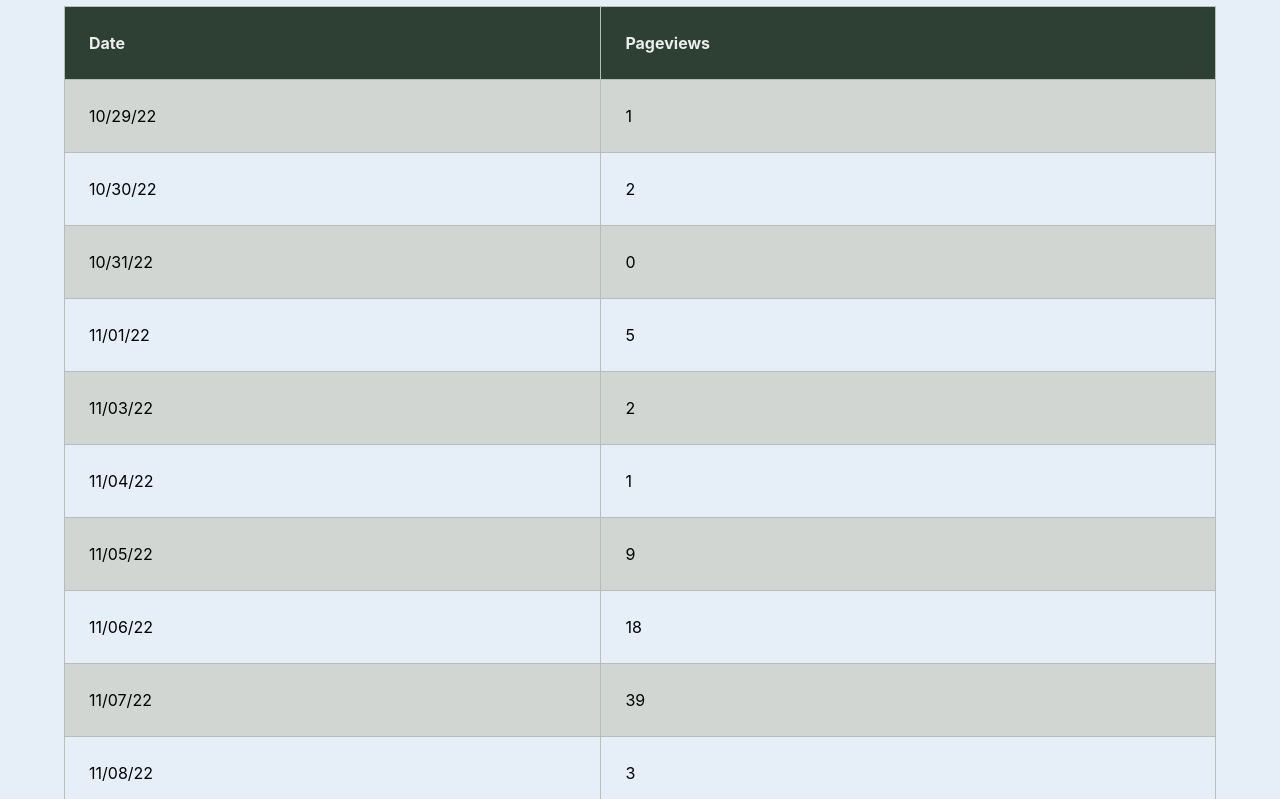
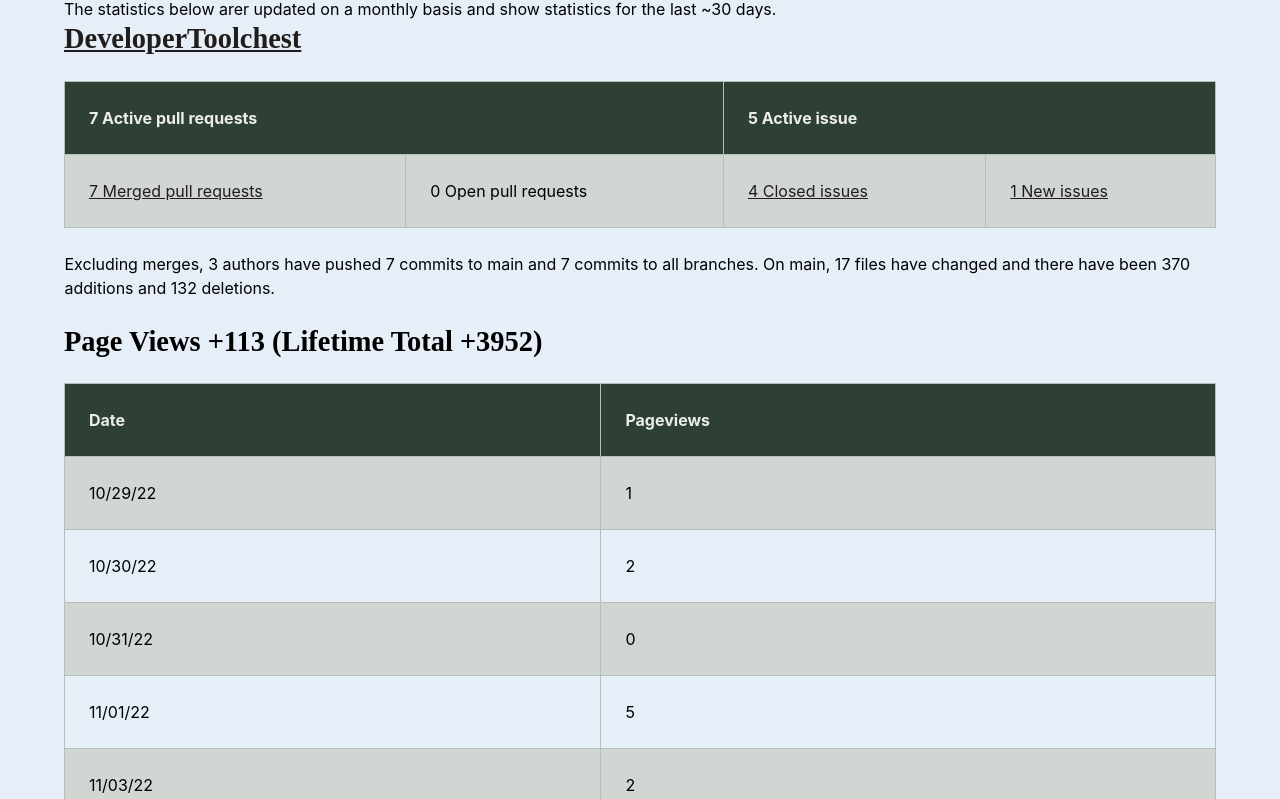
Before and after one commit to mechanical-ink/website, a website built with Parcel: page open/developer-toolchest/index.html in a window 1280 px wide. Shown: the part 419-1218 px from the top of the page. Built offline with nearby package versions, Linux system fonts and the light colour scheme; a web font is replaced by a local one.

Commit message:
fix: add open page for developer toolchest
Adds and links the open page for DeveloperToolchest.

```diff
--- a/css/atoms/buttons.css
+++ b/css/atoms/buttons.css
@@ -15,3 +15,8 @@
 .button-primary {
   font-weight: bold;
 }
+
+.button-standard {
+  background-color: var(--color-blue-70);
+  color: var(--color-neutral-10);
+}
--- a/css/atoms/tables.css
+++ b/css/atoms/tables.css
@@ -14,7 +14,7 @@
 
 .data-table caption {
   font-family: var(--typography-font-heading);
-  font-size: var(--typography-font-size-large);
+  font-size: var(--typography-font-size-medium);
   font-weight: bold;
   line-height: var(--typography-line-height-heading);
   margin-bottom: var(--layout-base-gutter);
--- a/css/main.css
+++ b/css/main.css
@@ -205,6 +205,10 @@
   padding: var(--layout-wide-gutter);
 }
 
+ul.project-links {
+  margin: var(--layout-medium-gutter) 0;
+}
+
 /* Reset some list default styling. Useful when creating custom styled lists */
 .reset-list {
   list-style: none;
--- a/open/developer-toolchest/index.html
+++ b/open/developer-toolchest/index.html
@@ -53,6 +53,60 @@
         <a href="https://developer-toolchest.com/">DeveloperToolchest</a>
         project.
       </p>
+
+      <h2>GitHub statistics</h2>
+      <p>
+        The statistics below arer updated on a monthly basis and show statistics
+        for the last ~30 days.
+      </p>
+      <table class="data-table">
+        <caption>
+          <a href="https://github.com/schalkneethling/developer-toolchest"
+            >DeveloperToolchest</a
+          >
+        </caption>
+        <thead>
+          <tr>
+            <th scope="col" colspan="2">7 Active pull requests</th>
+            <th scope="col" colspan="2">5 Active issue</th>
+          </tr>
+        </thead>
+        <tbody>
+          <tr>
+            <td>
+              <a
+                href="https://github.com/schalkneethling/developer-toolchest/pulse/monthly#merged-pull-requests"
+                >7 Merged pull requests</a
+              >
+            </td>
+            <td>0 Open pull requests</td>
+            <td>
+              <a
+                href="https://github.com/schalkneethling/developer-toolchest/pulse/monthly#closed-issues"
+                >4 Closed issues</a
+              >
+            </td>
+            <td>
+              <a
+                href="https://github.com/schalkneethling/developer-toolchest/pulse/monthly#new-issues"
+                >1 New issues</a
+              >
+            </td>
+          </tr>
+        </tbody>
+        <tfoot>
+          <tr>
+            <td colspan="4">
+              <p>
+                Excluding merges, 3 authors have pushed 7 commits to main and 7
+                commits to all branches. On main, 17 files have changed and
+                there have been 370 additions and 132 deletions.
+              </p>
+            </td>
+          </tr>
+        </tfoot>
+      </table>
+
       <table class="data-table">
         <caption>
           Page Views +113 (Lifetime Total +3952)
@@ -176,7 +230,7 @@
         <tfoot>
           <tr>
             <td colspan="3">
-              <p><b>NOTE:</b> Date is updated on a 4 week schedule.</p>
+              <p><b>NOTE:</b> Data is updated on a 4 week schedule.</p>
             </td>
           </tr>
         </tfoot>
```
Also changed, not shown: open/index.html (+9 -0 lines).
